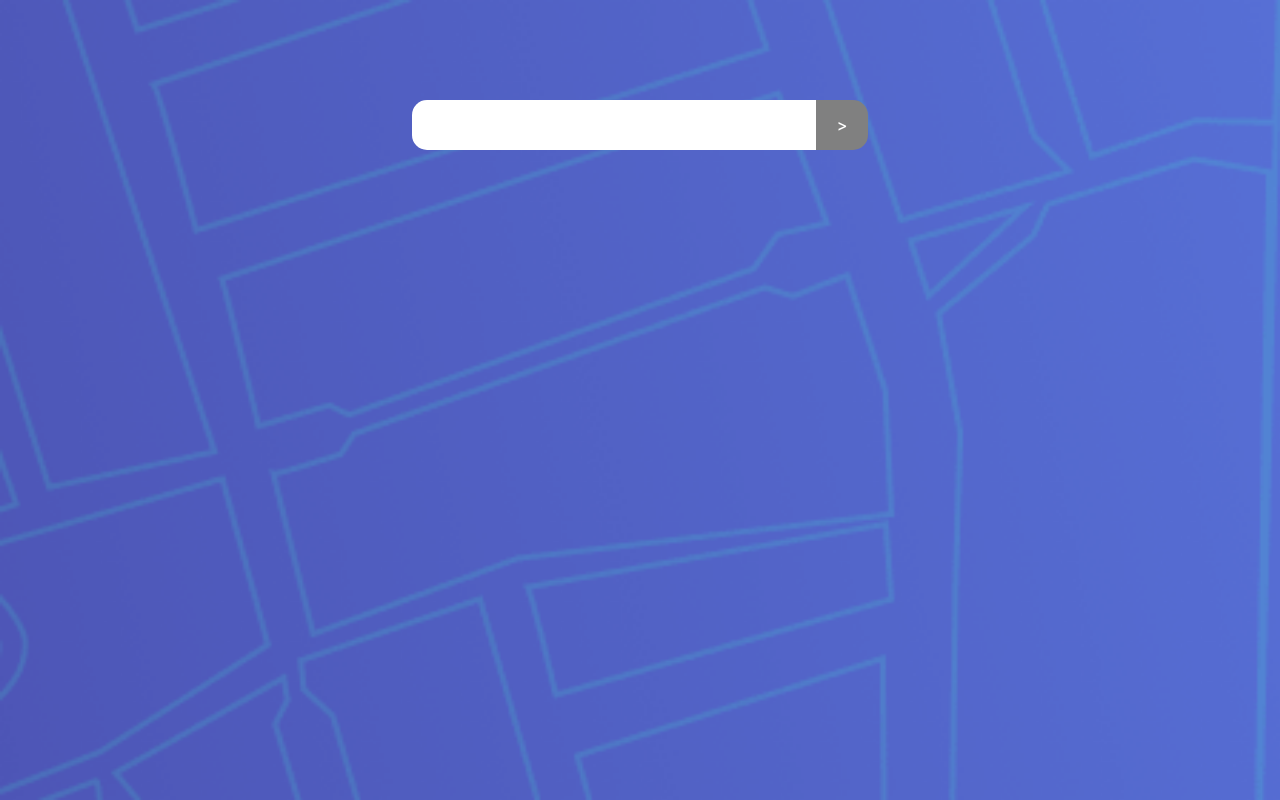
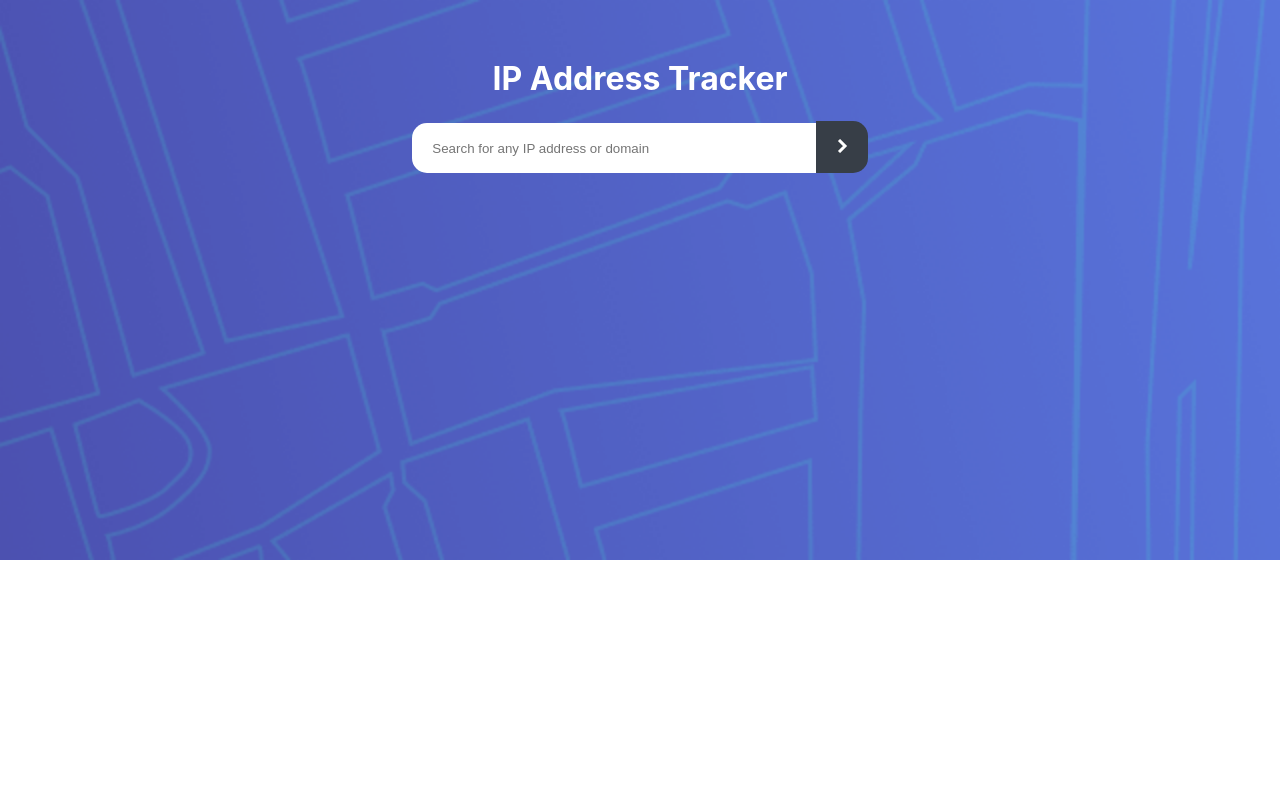
Before and after one commit to araujoizabelle/ip-address-tracker, a React (Vite) app: page / in a window 1280 px wide. Built offline with nearby package versions, Linux system fonts and the light colour scheme.

Commit message:
css much better now

```diff
--- a/src/App.css
+++ b/src/App.css
@@ -1,4 +1,4 @@
-#root, input {
+#root, input, button {
   max-width: 1280px;
   margin: 0 auto;
   padding: 2rem;
@@ -7,65 +7,104 @@
   padding: 0px;
   border: 0px;
   border-radius: 0px;
+  outline: none;
 }
 
 *:focus{
-  outline:none;
+  outline: none !important;
   box-shadow: none;
 }
 
-ul, li {
-  display: inline;
+
+.title {
+  font-size: 32px;
+  color: white;
+  margin-bottom: 24px;
 }
+
 
 .container {
   width: 100vw;
   height: 100vh;
   display: flex;
   flex-direction: column;
+
+}
+
+.container-search {
+  height: 65%;
   background-image: url("./assets/images/pattern-bg-desktop.png");
   background-repeat: no-repeat;
   background-size: cover;
   background-position: center;
-}
-
-.container-search {
-  margin-top: 100px;
-  display: flex;
-  justify-items: baseline;
-  align-items: center;
-  justify-content: center;
+  padding-top: 40px;
+  /* display: flex; */
+  /* justify-items: baseline; */
+  /* align-items: center; */
+  /* justify-content: center; */
 }
 
 .container-search input {
   width: 30%;
-  height: 50px;
+  height: 49.47px;
   text-align: left;
   padding-left: 20px;
   border-radius: 15px 0px 0px 15px;
 }
 
 .container-search button {
-  height: 50px;
-  background-color: grey;
+  height: 52px;
+  background-color: #373e47;
   border-radius: 0px;
   color: white;
   border-radius: 0px 15px 15px 0px;
+  transition: background-color 0.3s ease;
+}
+
+button:hover {
+  background-color: #464e58;
 }
 
 .container-info {
-  margin-top: 10px;
-  width: 60%;
+  min-width: 60%;
+  max-width: 80%;
   height: 150px;
+  padding: 10px;
   background-color: white;
   border-radius: 30px;
   display: flex;
+  align-self: center;
   flex-direction: row;
-  justify-items: baseline;
-  align-items: center;
-  justify-content: center;
+  justify-content: space-around;
+  position: absolute;
+  z-index: 99999;
+  top: 34%;
+  box-shadow: 0px 0px 10px rgba(0, 0, 0, 0.3);
 }
 
 .container-info--item {
-  padding: 10px;
+  padding: 15px;
+  margin-right: 5%;
+  text-align: left;
+  width: 25%;
 }
+
+.container-info--item > p {
+  font-weight: bold;
+  font-size: 22px;
+  margin-top: 0px;
+}
+
+.info-item--title {
+  font-size: 14px;
+  color: gray;
+}
+
+.container-map {
+  width: 100%;
+  height: 100%;
+}
+
+.container-map > .leaflet-container {
+  height: 100%;
+}
--- a/src/App.tsx
+++ b/src/App.tsx
@@ -23,7 +23,8 @@ interface location {
 /**
  * TODO:
  * 1- create custom Hook to fetch the data on load page using some default ip
- * 2- css
+ * 2- Marker automatically change on search
+ * 3- skeleton screen to load the content
  */
 
 const apiKey = process.env.apikey;
@@ -40,49 +41,50 @@ function App() {
     } catch (error) {
       console.error('erro na request', error)
     }
-
   }
 
   return (
     <div className='container'>
+
       <div className='container-search'>
-        <input type='text' value={searchValue} onChange={(e) => {setSearchValue(e.target.value)}}/>
-        <button onClick={handleSearch}> &gt; </button>
+        <h1 className='title'>IP Address Tracker</h1>
+        <input type='text' placeholder='Search for any IP address or domain' value={searchValue} onChange={(e) => {setSearchValue(e.target.value)}}/>
+        <button onClick={handleSearch}> <img src='src/assets/images/icon-arrow.svg'/> </button>
       </div>
 
       {locationData &&
         <div className='container-info'>
           <div className='container-info--item'>
-            <div>Ip Address</div>
-            <div>{locationData.ip}</div>
+            <span className='info-item--title'>Ip Address</span>
+            <p>{locationData.ip}</p>
           </div>
           <div className='container-info--item'>
-            <div>Location</div>
-            <div>
+            <span className='info-item--title'>Location</span>
+            <p>
             {locationData?.city}, {locationData?.region} - {locationData?.postalCode}
-            </div>
+            </p>
           </div>
           <div className='container-info--item'>
-            <div>Timezone</div>
-            <div>{locationData?.timezone}</div>
+            <span className='info-item--title'>Timezone</span>
+            <p>UTC {locationData?.timezone}</p>
           </div>
           <div className='container-info--item'>
-            <div>ISP</div>
-            <div>{locationData?.isp}</div>
+            <span className='info-item--title'>ISP</span>
+            <p>{locationData?.isp}</p>
           </div>
         </div>
       }
 
       {locationData &&
         <div className='container-map'>
-          <MapContainer style={{height: '300px' }} center={[locationData.lat, locationData.lng]} zoom={13} scrollWheelZoom={false}>
+          <MapContainer center={[locationData.lat, locationData.lng]} zoom={13} scrollWheelZoom={false}>
             <TileLayer
               attribution='&copy; <a href="https://www.openstreetmap.org/copyright">OpenStreetMap</a> contributors'
               url="https://{s}.tile.openstreetmap.org/{z}/{x}/{y}.png"
             />
             <Marker position={[locationData.lat, locationData.lng]}>
               <Popup>
-                A pretty CSS3 popup. <br /> Easily customizable.
+                Double click to zoom in
               </Popup>
             </Marker>
           </MapContainer>
```
